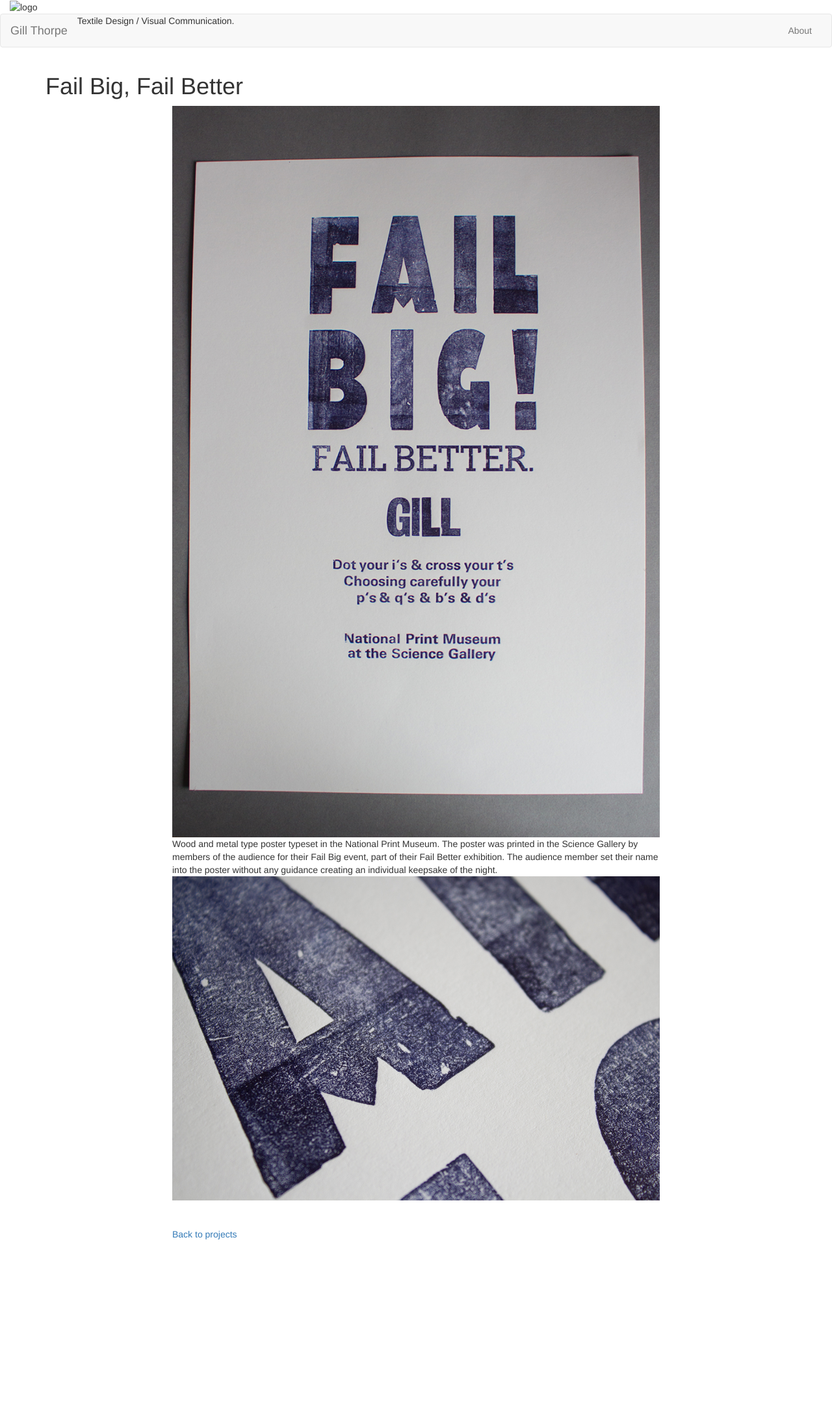
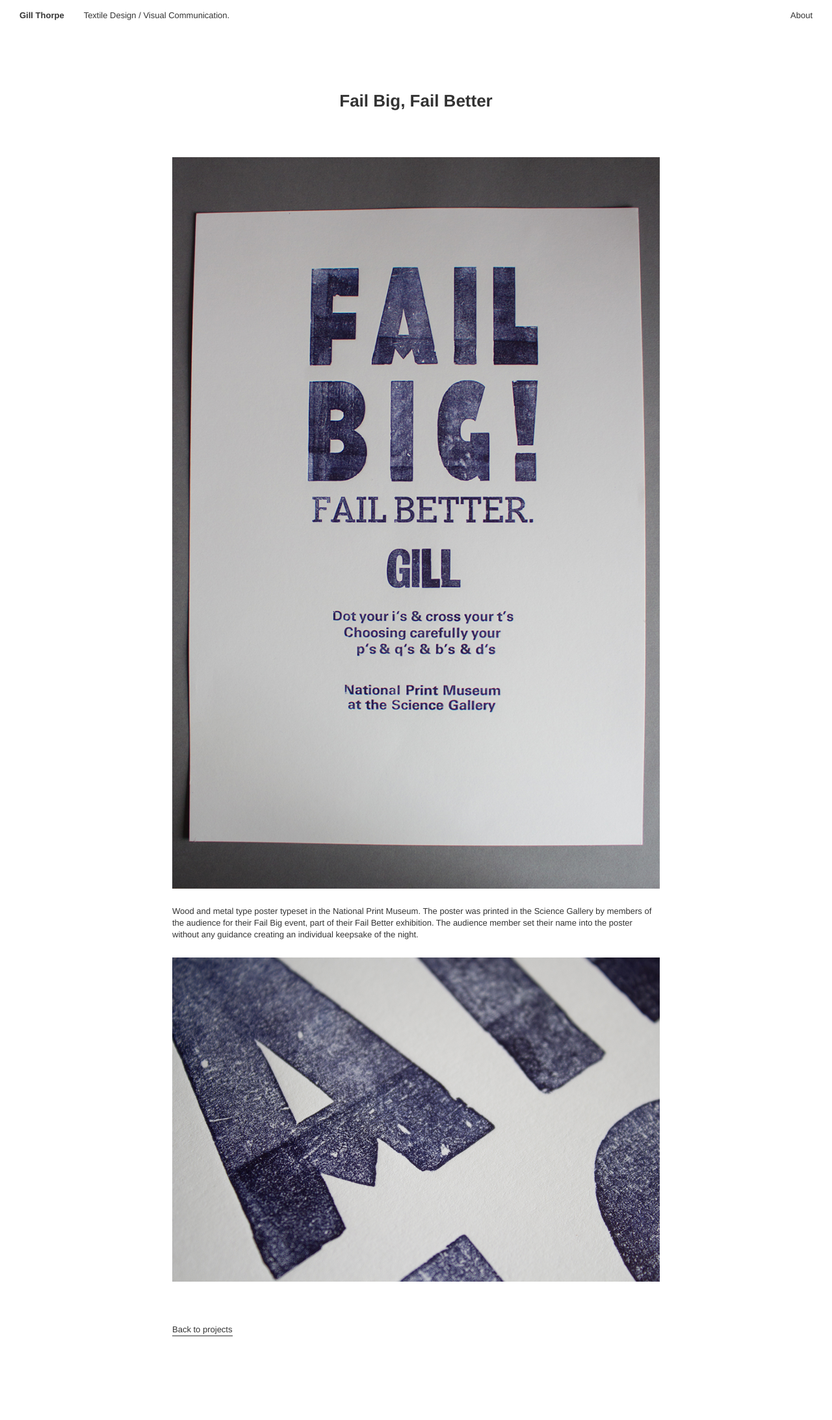
Before and after one commit to gill-thorpe/gill-thorpe.github.io, a Jekyll site: the page built from _posts/2015-05-17-Fail-Big-Fail-Better.html, in a window 1280 px wide. Shown: the whole page at 65% size. Built offline with Jekyll 4.4.1, drawn with Linux system fonts in a browser that asks for light colours; nearby versions of some CDN libraries; before the commit the page ends 1910 px from its top, so only the background shows below that.

Commit message:
logo fixes

```diff
--- a/_layouts/post.html
+++ b/_layouts/post.html
@@ -1,6 +1,11 @@
 ---
 layout: default
 ---
+
+<style>
+  #splash { display: none; }
+</style>
+
 <div class="container" id="layout-post">
     <div class="row">
         <div class="col-xs-12">
--- /dev/null
+++ b/css/main.css
@@ -0,0 +1,163 @@
+/**
+ * Variables
+ */
+/**
+ * Reset some basic elements
+ */
+body, h1, h2, h3, h4, h5, h6,
+p, blockquote, pre, hr,
+dl, dd, ol, ul, figure {
+  margin: 0;
+  padding: 0; }
+
+/**
+ * Basic styling
+ */
+body {
+  font-family: Helvetica, sans-serif;
+  font-size: 13px;
+  line-height: 18px;
+  font-weight: 300;
+  color: #333;
+  background-color: #fff;
+  -webkit-text-size-adjust: 100%; }
+
+/**
+ * Lists
+ */
+ul, ol {
+  list-style: none;
+  list-style-type: none; }
+
+/**
+ * Links
+ */
+a {
+  color: #333;
+  text-decoration: none;
+  padding-bottom: 2px; }
+  a:hover {
+    color: #0d0d0d;
+    color: #333;
+    text-decoration: none;
+    border-bottom: solid 1px; }
+
+/**
+    splash page
+*/
+#splash {
+  background-color: #fff;
+  height: 100vh;
+  z-index: 900; }
+  #splash .logo {
+    position: absolute;
+    top: 33.3%;
+    left: 40%;
+    max-width: 250px; }
+
+/**
+    Nav
+*/
+#nav {
+  border: none;
+  background-color: #fff;
+  min-height: 70px; }
+  #nav a.navbar-brand {
+    font-weight: 700;
+    border: none; }
+  #nav a, #nav p {
+    font-size: 13px;
+    line-height: 18px;
+    color: #333;
+    padding: 3px;
+    margin: 12px; }
+    #nav a a:hover, #nav p a:hover {
+      border-bottom: solid 1px; }
+
+/**
+    Main
+*/
+#work {
+  margin-top: 100px; }
+  @media screen and (min-width: 800px) {
+    #work .row div.post:nth-child(even) {
+      margin-top: 3em; } }
+  #work .post {
+    position: relative;
+    margin-top: 3em; }
+    #work .post span.categories {
+      position: absolute;
+      top: 0;
+      cursor: default;
+      background-color: #eee;
+      padding: 5px 10px;
+      font-size: 11px;
+      text-transform: uppercase;
+      letter-spacing: 0.1em; }
+    #work .post .thumb-info {
+      margin-top: 2em;
+      line-height: 25px;
+      cursor: default; }
+      #work .post .thumb-info h2.thumb-title {
+        font-size: 14px;
+        line-height: 50px; }
+      #work .post .thumb-info p.thumb-description {
+        max-width: 90%; }
+      #work .post .thumb-info a.thumb-link {
+        line-height: 50px;
+        transition: margin 0.5s ease;
+        border: none; }
+        #work .post .thumb-info a.thumb-link:hover {
+          margin-left: 10px; }
+        #work .post .thumb-info a.thumb-link:after {
+          content: " \2192"; }
+
+/**
+    Pages
+*/
+#layout-default .post-title,
+#layout-page .post-title,
+#layout-post .post-title {
+  font-family: Helvetica, sans-serif;
+  font-size: 26px;
+  line-height: 18px;
+  font-weight: 700;
+  color: #333;
+  margin: 2em 0;
+  text-align: center; }
+#layout-default img,
+#layout-page img,
+#layout-post img {
+  margin: 2em 0;
+  margin-left: auto;
+  margin-right: auto;
+  display: block; }
+#layout-default a,
+#layout-page a,
+#layout-post a {
+  color: #333;
+  text-decoration: none;
+  border-bottom: solid 1px;
+  transition: color 0.3s ease;
+  padding: none; }
+  #layout-default a:hover,
+  #layout-page a:hover,
+  #layout-post a:hover {
+    color: black; }
+#layout-default blockquote,
+#layout-page blockquote,
+#layout-post blockquote {
+  font-size: 2em;
+  margin: 1em 0;
+  padding-left: 2em; }
+
+/**
+    Footer
+*/
+footer {
+  margin: 10em 0 5em 0; }
+  footer p {
+    font-size: 13px;
+    line-height: 20px; }
+
+/*# sourceMappingURL=main.css.map */
```
Also changed, not shown: 1 other file.
